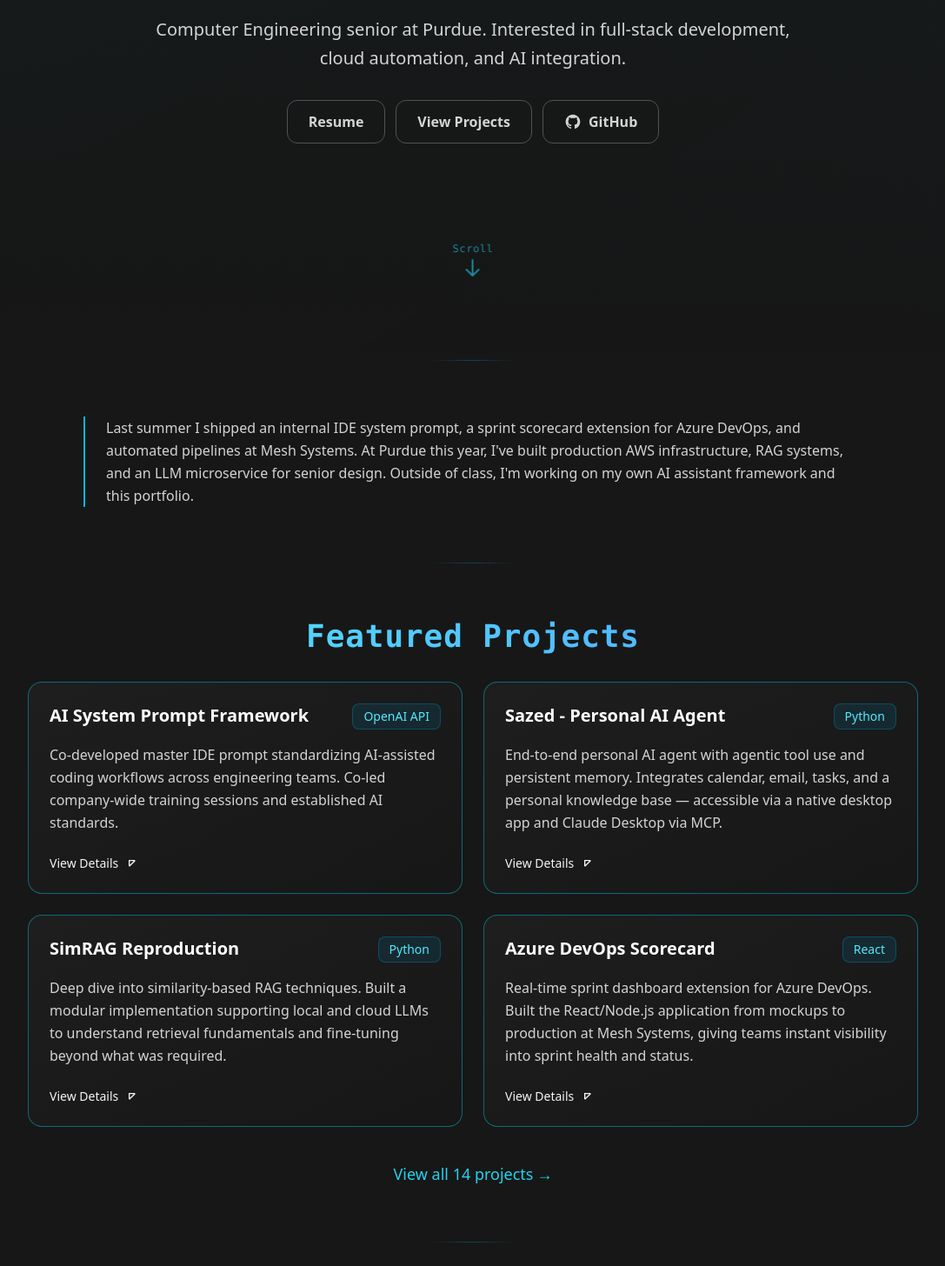
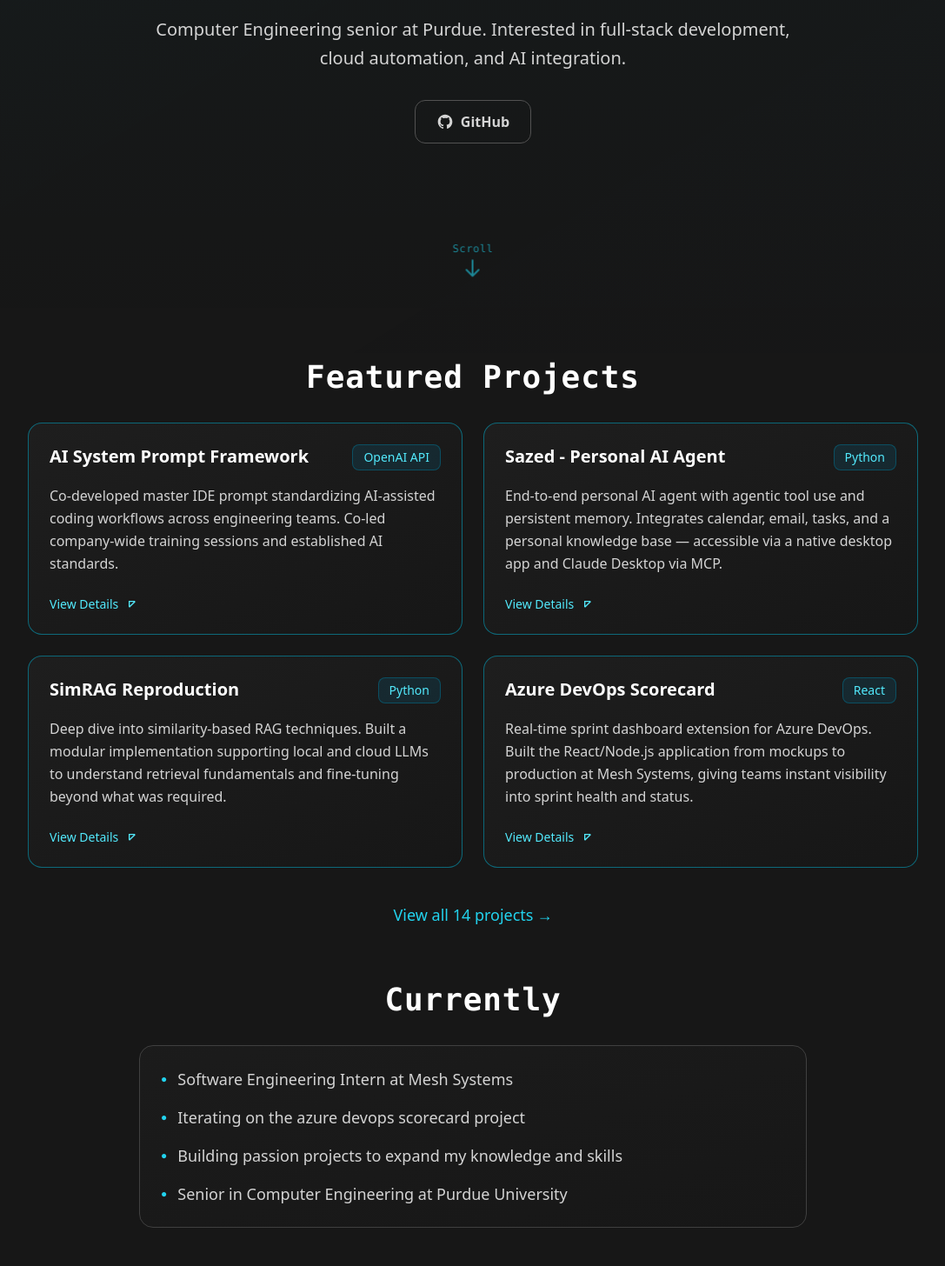
Before and after one commit to tharpep/portfolio, a Next.js app: page / in a window 1280 px wide. Shown: the part 394-1850 px from the top of the page at 87% size, without its empty margins (96-1183 px from the left). Built offline with nearby package versions, Linux system fonts and the light colour scheme.

Commit message:
design cleanup on main page

```diff
--- a/src/app/page.tsx
+++ b/src/app/page.tsx
@@ -16,18 +16,6 @@
               Computer Engineering senior at Purdue. Interested in full-stack development, cloud automation, and AI integration.
             </p>
             <div className="flex flex-col sm:flex-row gap-3 justify-center items-center max-w-2xl mx-auto">
-              <Link
-                href="/resume"
-                className="px-6 py-3 border border-neutral-600 hover:border-cyan-500/50 text-neutral-300 hover:text-white font-semibold rounded-xl transition-[transform,box-shadow,border-color,color,background] duration-300 ease-out hover:bg-neutral-800/50 hover:shadow-lg hover:-translate-y-0.5"
-              >
-                Resume
-              </Link>
-              <Link
-                href="/projects"
-                className="px-6 py-3 border border-neutral-600 hover:border-cyan-500/50 text-neutral-300 hover:text-white font-semibold rounded-xl transition-[transform,box-shadow,border-color,color,background] duration-300 ease-out hover:bg-neutral-800/50 hover:shadow-lg hover:-translate-y-0.5"
-              >
-                View Projects
-              </Link>
               <Link
                 href="https://github.com/tharpep"
                 target="_blank"
@@ -66,40 +54,22 @@
         </div>
       </section>
 
-      {/* Subtle Divider */}
-      <div id="divider" className="w-24 h-px bg-gradient-to-r from-transparent via-cyan-500/30 to-transparent mx-auto mb-12 md:mb-16 scroll-mt-20"></div>
-
       {/* Main Content Section */}
       <div id="content" className="relative px-4 sm:px-8 md:px-16 lg:px-32 pb-16">
-
-        {/* ─────────── Brief Story ─────────── */}
-        <ScrollFadeIn>
-          <section className="text-center mb-12 md:mb-16 max-w-4xl mx-auto">
-            <p className="text-sm md:text-base sm:text-lg text-neutral-300 leading-relaxed border-l-2 border-cyan-500 pl-4 sm:pl-6 text-left">
-              Last summer I shipped an internal IDE system prompt, a sprint scorecard extension for Azure DevOps, and automated pipelines at Mesh Systems.
-              At Purdue this year, I&apos;ve built production AWS infrastructure, RAG systems, and an LLM microservice for senior design.
-              Outside of class, I&apos;m working on my own AI assistant framework and this portfolio.
-            </p>
-          </section>
-        </ScrollFadeIn>
-
-        {/* Subtle Divider */}
-        <div className="w-24 h-px bg-gradient-to-r from-transparent via-cyan-500/30 to-transparent mx-auto mb-12 md:mb-16"></div>
 
         {/* ─────────── Featured Projects ─────────── */}
         <ScrollFadeIn delay={100}>
           <section className="mb-12 md:mb-16">
-            <h2 className="text-xl sm:text-2xl md:text-4xl font-bold font-mono tracking-wide text-transparent bg-clip-text bg-gradient-to-r from-cyan-300 to-blue-400 mb-6 md:mb-8 text-center">
+            <h2 className="text-xl sm:text-2xl md:text-4xl font-bold font-mono tracking-wide text-white mb-6 md:mb-8 text-center">
               Featured Projects
             </h2>
-            <div className="grid gap-4 md:gap-6 md:grid-cols-2 max-w-6xl mx-auto will-change-transform">
+            <div className="grid gap-4 md:gap-6 md:grid-cols-2 max-w-6xl mx-auto">
               <FeaturedProjectCard
                 title="AI System Prompt Framework"
                 href="/projects/ai-system-prompt"
                 desc="Co-developed master IDE prompt standardizing AI-assisted coding workflows across engineering teams. Co-led company-wide training sessions and established AI standards."
                 technologies={["OpenAI API", "Prompt Engineering", "Cursor IDE", "Windsurf IDE", "Python", "Custom GPTs"]}
                 timeline="August 2025 - Present"
-                accent="cyan"
               />
               <FeaturedProjectCard
                 title="Sazed - Personal AI Agent"
@@ -107,7 +77,6 @@
                 desc="End-to-end personal AI agent with agentic tool use and persistent memory. Integrates calendar, email, tasks, and a personal knowledge base — accessible via a native desktop app and Claude Desktop via MCP."
                 technologies={["Python", "FastAPI", "Anthropic SDK", "React 19", "Tauri", "TypeScript", "FastMCP", "PostgreSQL"]}
                 timeline="January 2025 - Present"
-                accent="purple"
               />
               <FeaturedProjectCard
                 title="SimRAG Reproduction"
@@ -115,7 +84,6 @@
                 desc="Deep dive into similarity-based RAG techniques. Built a modular implementation supporting local and cloud LLMs to understand retrieval fundamentals and fine-tuning beyond what was required."
                 technologies={["Python", "RAG", "Qdrant", "Sentence Transformers", "Ollama", "Purdue GenAI API", "PyTorch", "Docker", "Poetry"]}
                 timeline="August 2025 - December 2025"
-                accent="blue"
               />
               <FeaturedProjectCard
                 title="Azure DevOps Scorecard"
@@ -123,7 +91,6 @@
                 desc="Real-time sprint dashboard extension for Azure DevOps. Built the React/Node.js application from mockups to production at Mesh Systems, giving teams instant visibility into sprint health and status."
                 technologies={["React", "Next.js", "Node.js", "Azure DevOps Extension SDK", "VSIX", "Vite", "TypeScript"]}
                 timeline="June 2025 - Present"
-                accent="emerald"
               />
             </div>
             <div className="text-center mt-10">
@@ -138,13 +105,11 @@
           </section>
         </ScrollFadeIn>
 
-        {/* Subtle Divider */}
-        <div className="w-24 h-px bg-gradient-to-r from-transparent via-cyan-500/30 to-transparent mx-auto mb-12 md:mb-16"></div>
 
         {/* ─────────── Current Work ─────────── */}
         <ScrollFadeIn delay={200}>
           <section className="mb-12 md:mb-16">
-            <h2 className="text-xl sm:text-2xl md:text-4xl font-bold font-mono tracking-wide text-transparent bg-clip-text bg-gradient-to-r from-cyan-300 to-blue-400 mb-6 md:mb-8 text-center">
+            <h2 className="text-xl sm:text-2xl md:text-4xl font-bold font-mono tracking-wide text-white mb-6 md:mb-8 text-center">
               Currently
             </h2>
             <div className="max-w-3xl mx-auto">
@@ -172,13 +137,11 @@
           </section>
         </ScrollFadeIn>
 
-        {/* Subtle Divider */}
-        <div className="w-24 h-px bg-gradient-to-r from-transparent via-cyan-500/30 to-transparent mx-auto mb-12 md:mb-16"></div>
 
         {/* ─────────── Let's Connect ─────────── */}
         <ScrollFadeIn delay={300}>
           <section className="mb-12 md:mb-16">
-            <h2 className="text-xl sm:text-2xl md:text-4xl font-bold font-mono tracking-wide text-transparent bg-clip-text bg-gradient-to-r from-cyan-300 to-blue-400 mb-6 md:mb-8 text-center">
+            <h2 className="text-xl sm:text-2xl md:text-4xl font-bold font-mono tracking-wide text-white mb-6 md:mb-8 text-center">
               Let&apos;s Connect
             </h2>
             <div className="max-w-3xl mx-auto text-center">
@@ -240,55 +203,32 @@
   desc,
   technologies,
   timeline,
-  accent = "cyan"
 }: {
   title: string;
   href: string;
   desc: string;
   technologies: string[];
   timeline: string;
-  accent?: "cyan" | "blue" | "purple" | "emerald";
 }) {
-  const accentClasses = {
-    cyan: "border-cyan-500/50 group-hover:border-cyan-400/70 group-hover:shadow-cyan-400/10",
-    blue: "border-cyan-500/50 group-hover:border-cyan-400/70 group-hover:shadow-cyan-400/10",
-    purple: "border-cyan-500/50 group-hover:border-cyan-400/70 group-hover:shadow-cyan-400/10",
-    emerald: "border-cyan-500/50 group-hover:border-cyan-400/70 group-hover:shadow-cyan-400/10"
-  };
-
-  const textClasses = {
-    cyan: "group-hover:text-cyan-300",
-    blue: "group-hover:text-cyan-300",
-    purple: "group-hover:text-cyan-300",
-    emerald: "group-hover:text-cyan-300"
-  };
-
-  const tagClasses = {
-    cyan: "bg-cyan-900/30 text-cyan-300 border-cyan-700/50",
-    blue: "bg-cyan-900/30 text-cyan-300 border-cyan-700/50",
-    purple: "bg-cyan-900/30 text-cyan-300 border-cyan-700/50",
-    emerald: "bg-cyan-900/30 text-cyan-300 border-cyan-700/50"
-  };
-
   const top3Tech = technologies.slice(0, 3);
 
   return (
     <Link
       href={href}
-      className={`group block rounded-2xl border bg-gradient-to-br from-neutral-800/50 to-neutral-900/50 p-4 md:p-6 hover:shadow-xl hover:-translate-y-1 hover:scale-[1.02] transition-[transform,box-shadow] duration-300 ease-out will-change-transform ${accentClasses[accent]}`}
+      className="group block rounded-2xl border border-cyan-500/50 group-hover:border-cyan-400/70 bg-gradient-to-br from-neutral-800/50 to-neutral-900/50 p-4 md:p-6 hover:shadow-xl transition-[box-shadow,border-color] duration-300 ease-out"
     >
       <div className="flex justify-between items-start mb-4">
-        <h3 className={`font-bold text-lg md:text-xl text-white transition-colors ${textClasses[accent]}`}>
+        <h3 className="font-bold text-lg md:text-xl text-white group-hover:text-cyan-300 transition-colors">
           {title}
         </h3>
-        <span className={`hidden md:block px-3 py-1 text-sm font-medium rounded-lg border ${tagClasses[accent]}`}>
+        <span className="hidden md:block px-3 py-1 text-sm font-medium rounded-lg border bg-cyan-900/30 text-cyan-300 border-cyan-700/50">
           {technologies[0]}
         </span>
       </div>
       {/* Mobile: Top 3 tech stack */}
       <div className="flex flex-wrap gap-2 mb-3 md:hidden">
         {top3Tech.map((tech) => (
-          <span key={tech} className={`px-2 py-1 text-xs font-medium rounded-xl border ${tagClasses[accent]}`}>
+          <span key={tech} className="px-2 py-1 text-xs font-medium rounded-xl border bg-cyan-900/30 text-cyan-300 border-cyan-700/50">
             {tech}
           </span>
         ))}
@@ -300,7 +240,7 @@
       <p className="hidden md:block text-neutral-300 leading-relaxed mb-6">
         {desc}
       </p>
-      <div className={`hidden md:flex items-center text-sm font-medium transition-colors ${textClasses[accent]} group-hover:translate-x-1 transition-transform duration-300 ease-out`}>
+      <div className="hidden md:flex items-center text-sm font-medium text-cyan-300 group-hover:translate-x-1 transition-transform duration-300 ease-out">
         View Details
         <svg className="w-4 h-4 ml-2" fill="none" stroke="currentColor" strokeWidth="2" viewBox="0 0 24 24">
           <path d="M7 17l10-10M17 7H7v10" />
```
